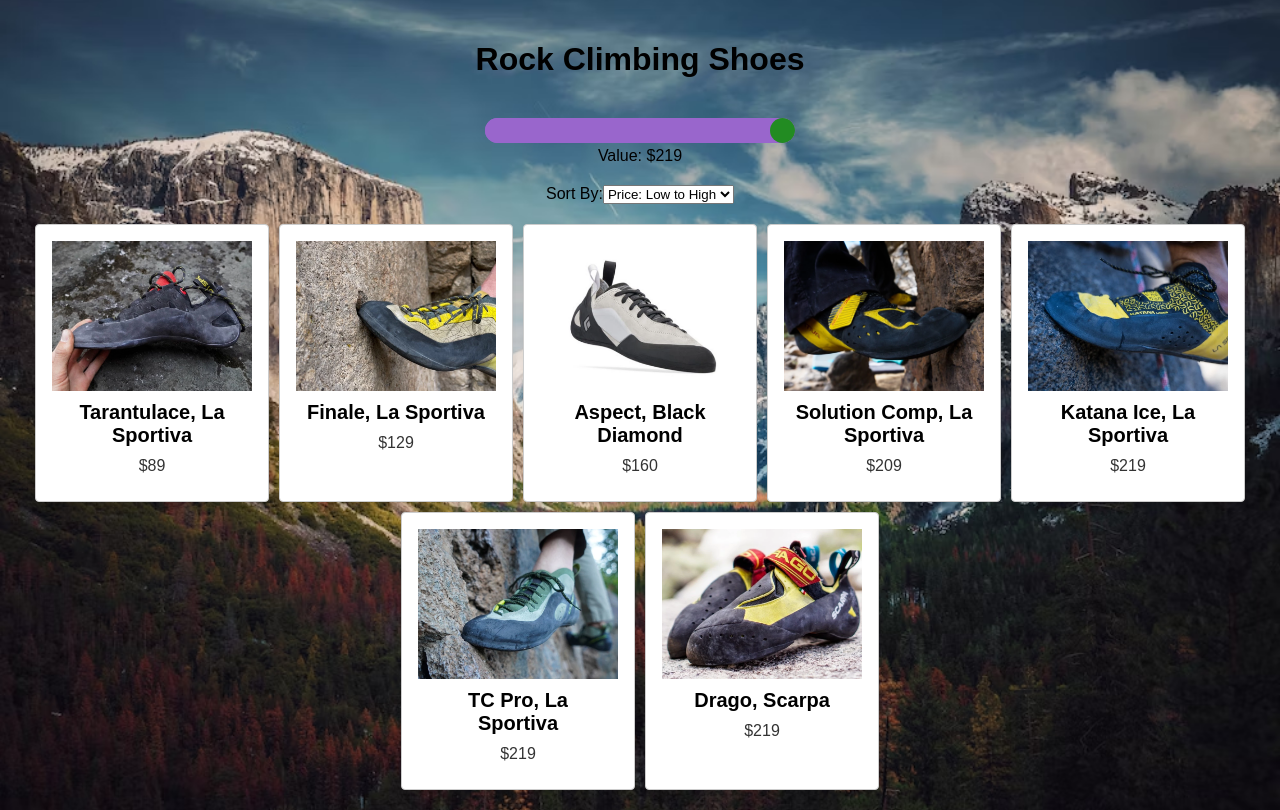
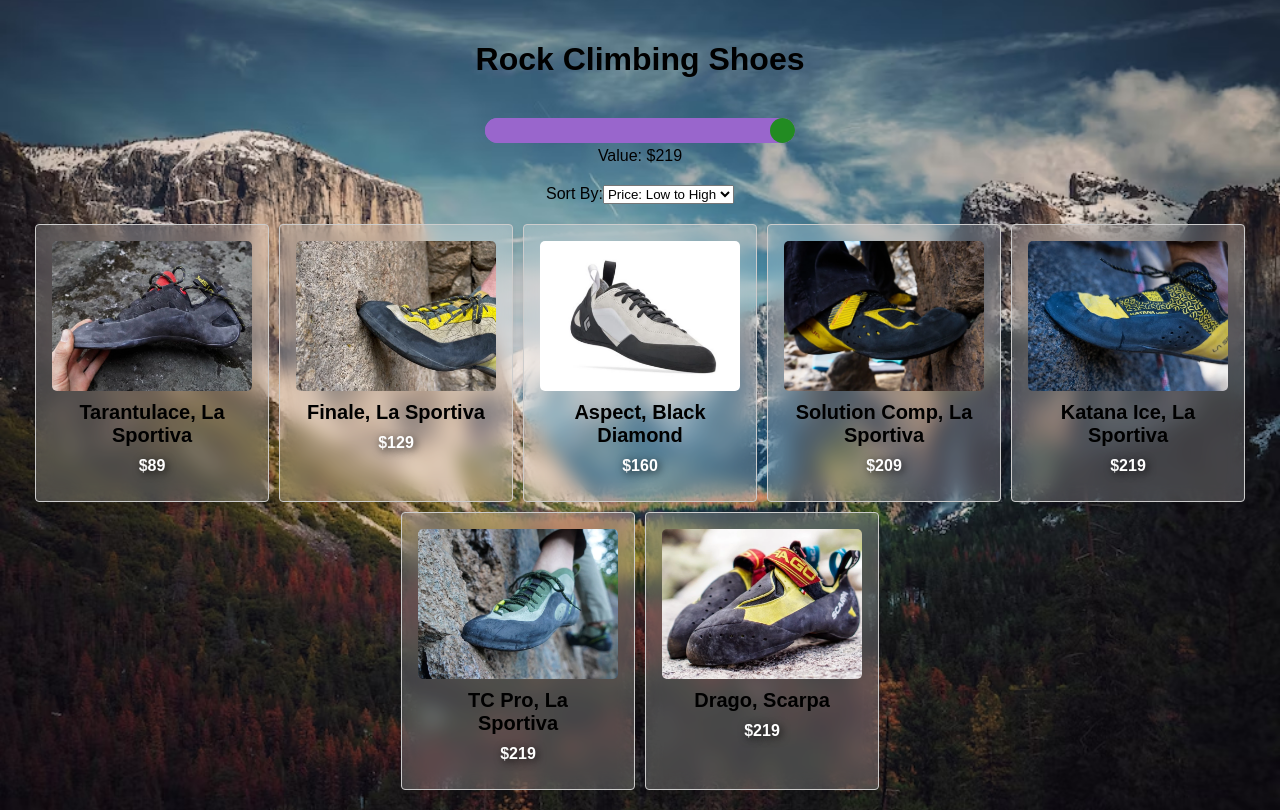
Before and after one commit to scollier87/productGrid, a React (Create React App) app: page / in a window 1280 px wide. Built offline with nearby package versions, Linux system fonts and the light colour scheme.

Commit message:
more styling

```diff
--- a/src/App.css
+++ b/src/App.css
@@ -43,7 +43,8 @@
   border-radius: 4px;
   padding: 16px;
   text-align: center;
-  background: #ffffff;
+  background-color: rgba(255, 255, 255, 0.2); /* Semi-transparent white background */
+  backdrop-filter: blur(10px);
   box-shadow: 0 4px 8px rgba(0,0,0,0.1);
   transition: transform 0.3s ease;
 }
@@ -70,7 +71,8 @@
 
 .product-card .price {
   font-weight: bold;
-  color: #1a1a1a;
+  color: #fff;
+  text-shadow: 2px 2px 8px rgba(0, 0, 0, 0.8);
 }
 
 /* Price Filter Styles */
@@ -160,11 +162,13 @@
   height: 150px;
   object-fit: cover;
   transition: opacity 0.5s ease;
+  border-radius: 5px;
   z-index: 1;
 }
 
 .product-image-container img.hover-image {
   opacity: 0;
+  border-radius: 5px;
   z-index: 2;
 }
 
--- a/src/ProductCard.js
+++ b/src/ProductCard.js
@@ -8,7 +8,7 @@
                 <img src={product.hoverImageUrl} alt={product.name} className="product-image hover-image" />
             </div>
             <h3>{product.name}</h3>
-            <p>${product.price}</p>
+            <p className="price">${product.price}</p>
         </div>
     )
 }
```
